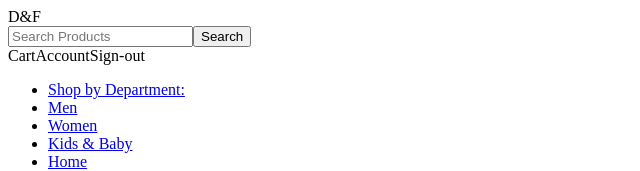
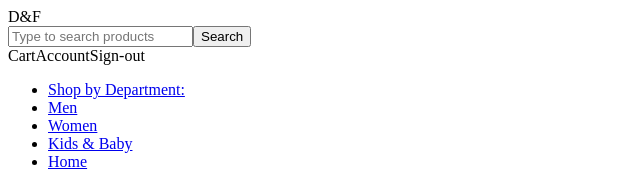
Before and after one commit to DF-ecommerce/ecommerce-full-stack, a React app: page / in a window 1280 px wide. Shown: the top 171 px of the page, without its empty margins (0-640 px from the left). Built offline with nearby package versions, Linux system fonts and the light colour scheme; no server answers; the HTML template or start-up script is replaced by a standard one.

Commit message:
refined navbar with positioning and updated hover effects

```diff
--- a/client/src/components/NavBar/SearchBar.jsx
+++ b/client/src/components/NavBar/SearchBar.jsx
@@ -25,7 +25,7 @@ export default class SearchBar extends React.Component {
           onChange={this.searchInputHandler}
           type="text"
           name="query"
-          placeholder="Search Products"
+          placeholder="Type to search products"
         ></input>
         <button id="searchButtonSubmit" type="submit" onSubmit={this.props.searchButtonHandler}>Search</button>
       </form>
```
Also changed, not shown: client/src/components/NavBar/searchicon.svg (added), 2 other files (tests, documents, lock files or other folders).
